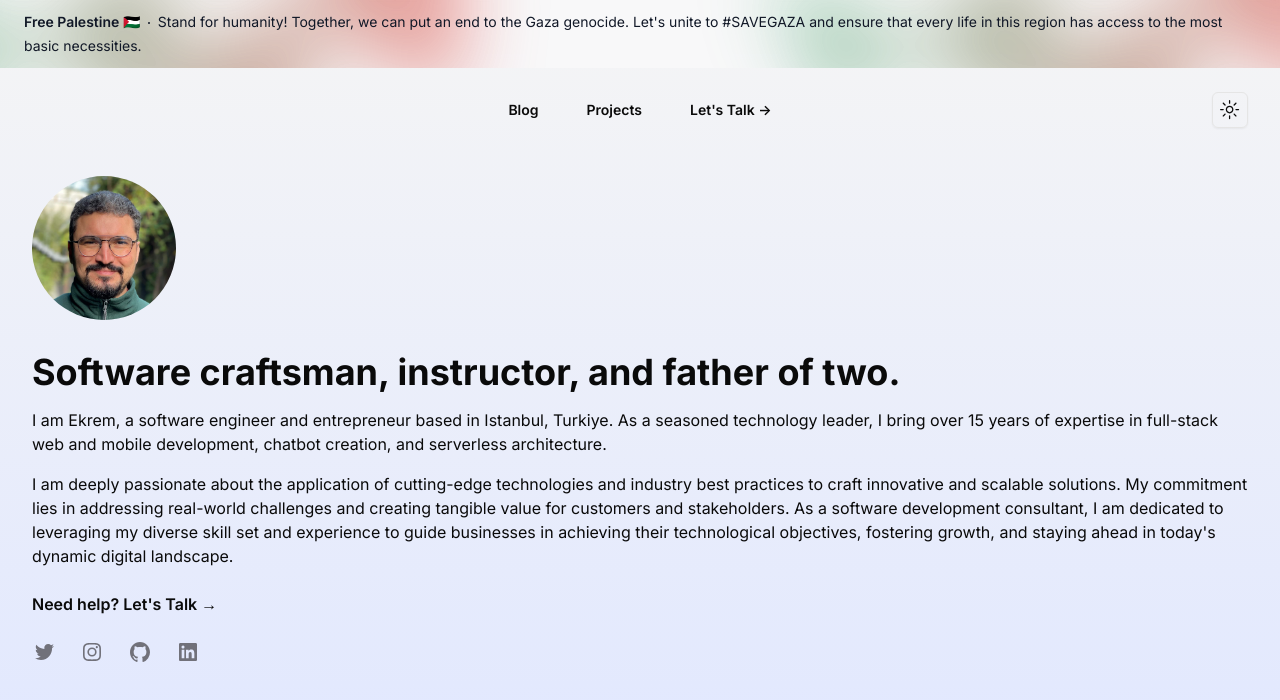
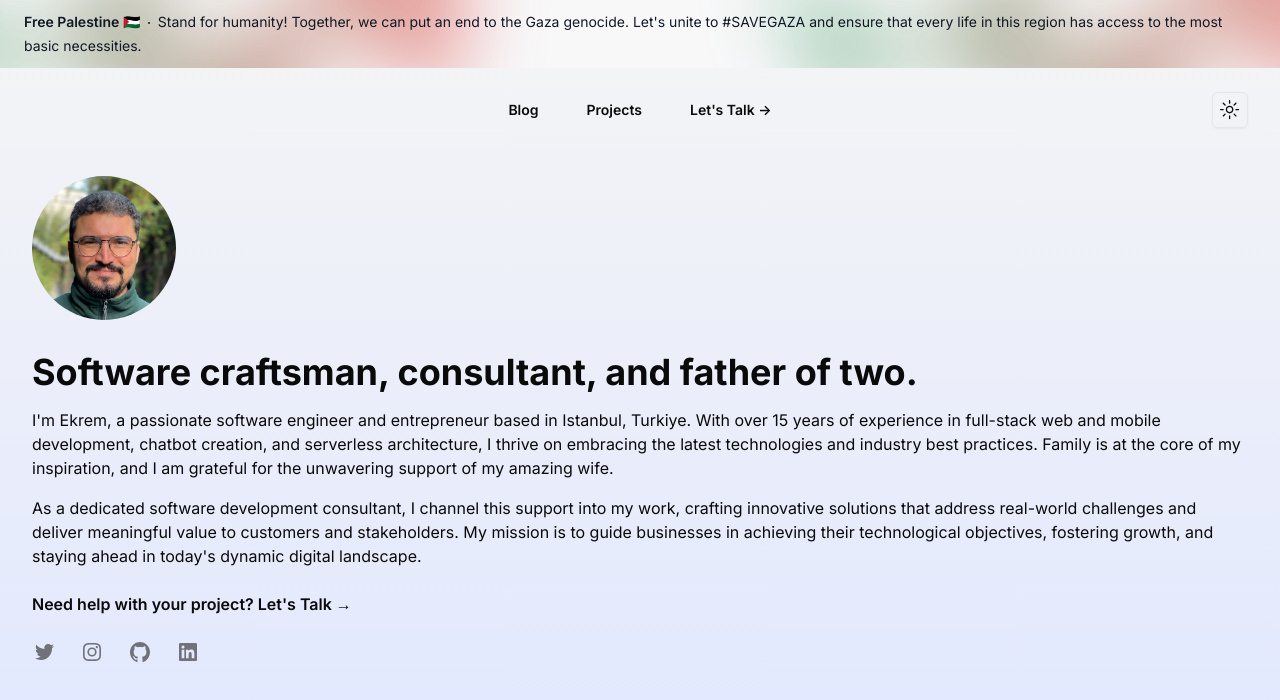
Before and after one commit to ekremkenter/mek-dev, a Next.js app: page / in a window 1280 px wide. Shown: the top 700 px of the page. Built offline with nearby package versions, Linux system fonts and the light colour scheme.

Commit message:
Mention about Belkis :)

```diff
--- a/src/app/page.tsx
+++ b/src/app/page.tsx
@@ -10,23 +10,23 @@ export default function Home() {
     <div className="flex flex-col items-start">
       <Avatar />
       <h1 className="text-4xl font-bold mt-8">
-        Software craftsman, instructor, and father of two.
+        Software craftsman, consultant, and father of two.
       </h1>
       <p className="mt-4">
-        I am Ekrem, a software engineer and entrepreneur based in Istanbul,
-        Turkiye. As a seasoned technology leader, I bring over 15 years of
-        expertise in full-stack web and mobile development, chatbot creation,
-        and serverless architecture.
+        I&apos;m Ekrem, a passionate software engineer and entrepreneur based in
+        Istanbul, Turkiye. With over 15 years of experience in full-stack web
+        and mobile development, chatbot creation, and serverless architecture, I
+        thrive on embracing the latest technologies and industry best practices.
+        Family is at the core of my inspiration, and I am grateful for the
+        unwavering support of my amazing wife.
       </p>
       <p className="mt-4">
-        I am deeply passionate about the application of cutting-edge
-        technologies and industry best practices to craft innovative and
-        scalable solutions. My commitment lies in addressing real-world
-        challenges and creating tangible value for customers and stakeholders.
-        As a software development consultant, I am dedicated to leveraging my
-        diverse skill set and experience to guide businesses in achieving their
-        technological objectives, fostering growth, and staying ahead in
-        today&apos;s dynamic digital landscape.
+        As a dedicated software development consultant, I channel this support
+        into my work, crafting innovative solutions that address real-world
+        challenges and deliver meaningful value to customers and stakeholders.
+        My mission is to guide businesses in achieving their technological
+        objectives, fostering growth, and staying ahead in today&apos;s dynamic
+        digital landscape.
       </p>
       <div className="mt-6 flex items-center justify-center gap-x-6 lg:justify-start">
         <a
@@ -34,7 +34,8 @@ export default function Home() {
           className="font-semibold hover:transform hover:scale-105 transition duration-150 ease-in-out"
           target="_blank"
         >
-          Need help? Let&apos;s Talk <span aria-hidden="true">→</span>
+          Need help with your project? Let&apos;s Talk{" "}
+          <span aria-hidden="true">→</span>
         </a>
       </div>
       <div className="mt-6 flex gap-6">
```
